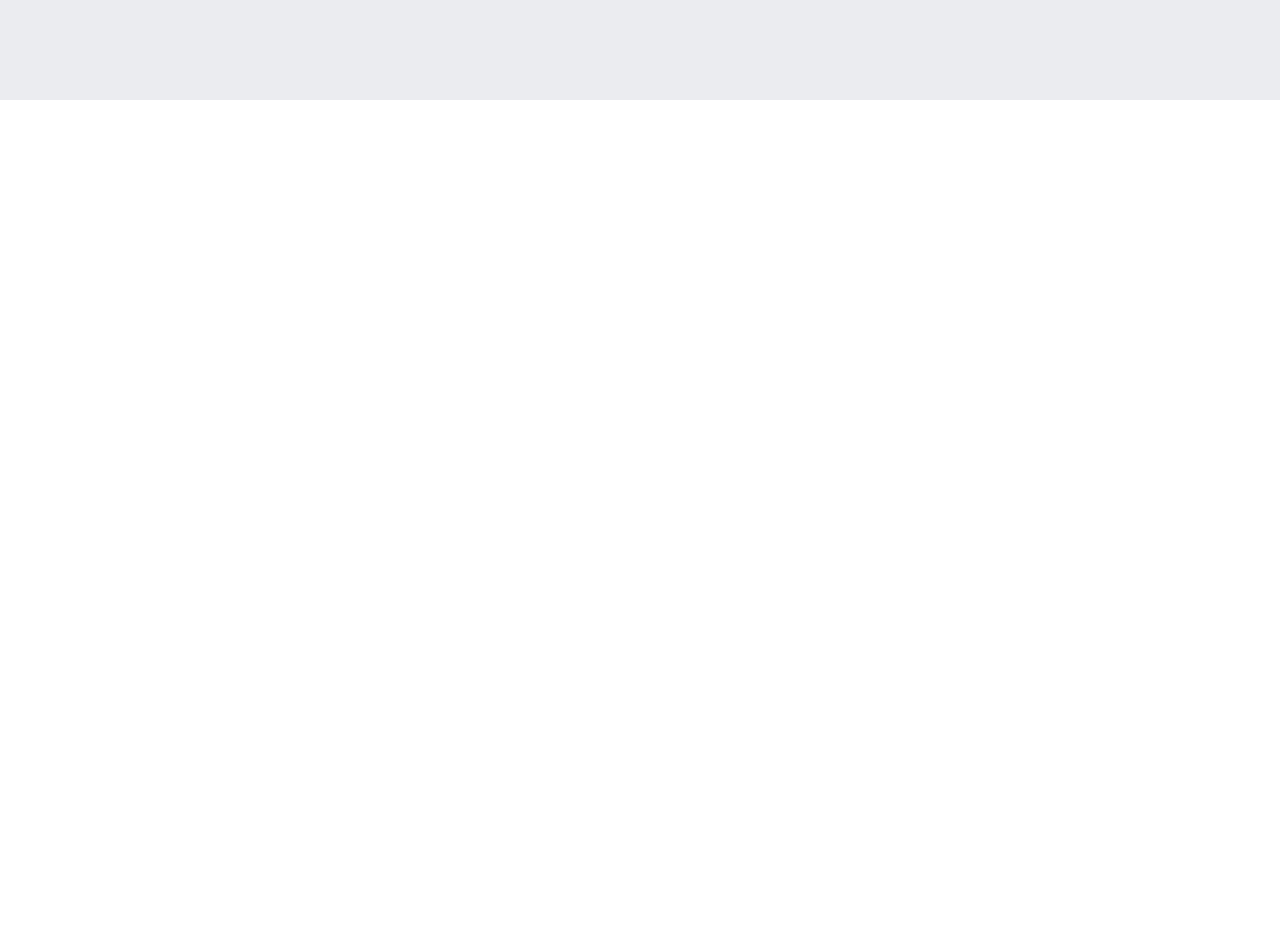
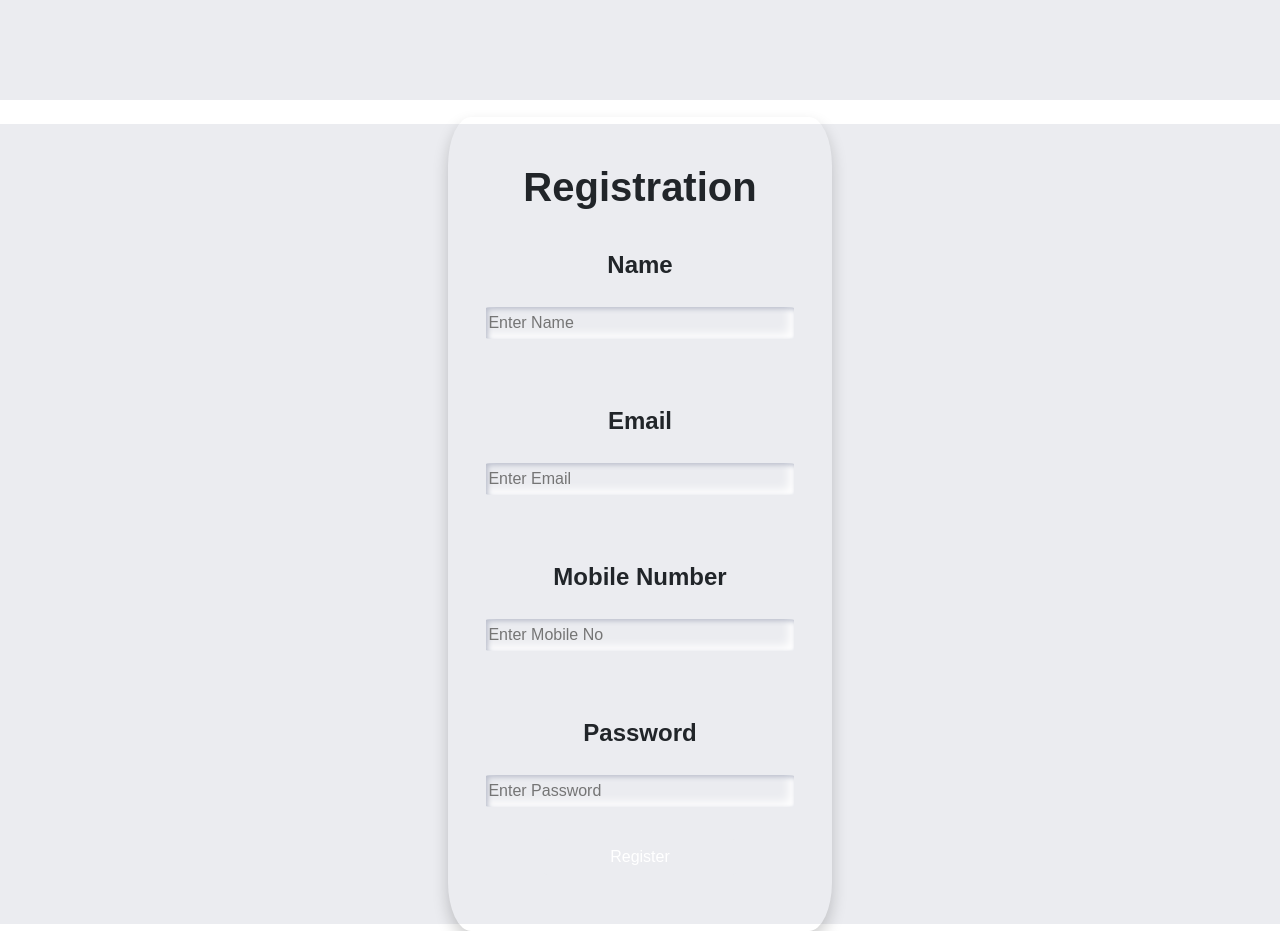
Before and after one commit to varunsanwaria9/Basic-MERN-Stack, a React (Create React App) app in the folder Front End/: page /reg in a window 1280 px wide. Shown: the part 700-1631 px from the top of the page. Before the commit the page ends 800 px from the top, so only its background shows below. Built offline with nearby package versions, Linux system fonts and the light colour scheme; the HTML template or start-up script is replaced by a standard one.

Commit message:
Added registration page

```diff
--- a/Front End/src/App.js
+++ b/Front End/src/App.js
@@ -1,6 +1,7 @@
 import React from 'react';
 import './App.css';
 import Login from './components/Login';
+import Registration from './components/Registration';
 
 function App() {
   return (
@@ -23,6 +24,8 @@ function App() {
         </Switch>
       </Router> */}
       <Login />
+      <br/>
+      <Registration />
     </div>
   );
 }
--- /dev/null
+++ b/Front End/src/components/CSS/Registration.css
@@ -0,0 +1,53 @@
+.register{
+    width: 100%;
+    height: 100vh;
+    background-color: #ebecf0;
+    display: flex;
+    justify-content: center;
+    align-items: center;
+    font-family: Arial, Helvetica, sans-serif;
+    font-weight: 600;
+}
+.register-form {
+    width: 30%;
+    height: auto;
+    padding: 5vh 0;
+    display: flex;
+    flex-direction: column;
+    align-items: center;
+    border-radius: 6%;
+    box-shadow: 0 8px 16px 0 rgba(0,0,0,0.2);
+}
+.register-title{
+    width: 100%;
+    height: 10vh;
+    font-size: 5vh;
+    text-align: center;
+    margin-bottom: 1vh;
+}
+.register-errmsg{
+    color:red;
+    margin-bottom: 2px;
+}
+label{
+    display:block;
+    width: 100%;
+    font-size: 3vh;
+}
+.register-input{
+    margin-right: 8%;
+    box-shadow: inset 2px 2px 5px #babecc,inset -5px -5px 10px #fff;
+    width: 80%;
+    height: 4vh;
+}
+.register-btn{
+    width:50%;
+}
+.register-btn,.register-input{
+    border:none;
+    outline: none;
+    font-size: 16px;
+    border-radius: 3.5%;
+    margin: 2vh 0;
+    background-color: #ebecf0;
+}
--- /dev/null
+++ b/Front End/src/components/Registration.js
@@ -0,0 +1,68 @@
+import React, { useState } from 'react'
+import axios from 'axios';
+import "./CSS/Registration.css"
+
+function Registration() {
+    const [registerObj , setRegisterObj] = useState({name:"",email:"",mobile:"",password:""})
+    const [msg , setMsg] = useState("")
+
+    const changeName = (evt) => setRegisterObj({...registerObj,name:evt.target.value});
+    const changeEmail = (evt) => setRegisterObj({...registerObj,email:evt.target.value});
+    const changeMobile = (evt) => setRegisterObj({...registerObj,mobile:evt.target.value});
+    const changePwd = (evt) => setRegisterObj({...registerObj,password:evt.target.value});
+
+    const handleSubmit = (evt) => {
+        evt.preventDefault();
+        console.log(`Form submitted:`);
+        console.log(`NAME: ${registerObj.name}`);
+        console.log(`EMAIL: ${registerObj.email}`);
+
+
+        axios.post('http://localhost:4500/emp/register', registerObj)
+            .then(res => {
+                console.log(res.data)
+                setMsg('REGISTRATION SUCCESSFUL')
+            })
+            .catch(err => {
+                console.log(err)
+                setMsg('INVALID UID OR PASSWORD')
+              })
+
+            setRegisterObj({name:"",email:"",mobile:"",dob:"",password:"",gender:""})
+
+    }
+
+    return (
+        <div className="register">
+            <br />
+            <form className="register-form" onSubmit={handleSubmit}>
+            <span className="register-title">Registration</span>
+            <span className="register-errmsg">{msg}</span>
+            <label>Name</label>
+                <input type="text" value={registerObj.name} className="register-input"
+                    onChange={changeName} placeholder="Enter Name"
+                    required />
+                <br /><br />
+                <label>Email</label>
+                <input type="email" value={registerObj.email} className="register-input"
+                    onChange={changeEmail} placeholder="Enter Email"
+                    required />
+                <br /><br />
+                <label>Mobile Number</label>
+                <input type="number" value={registerObj.mobile} className="register-input"
+                    onChange={changeMobile} placeholder="Enter Mobile No"
+                    required />
+                <br /><br />
+                <label>Password</label>
+                <input type="password" value={registerObj.password} className="register-input"
+                    onChange={changePwd} placeholder="Enter Password"
+                    required />
+                <button type="submit" className="btn btn-primary register-btn">Register</button>
+                <span className="register-reg"></span>
+            </form>
+        </div>
+    )
+}
+
+
+export default Registration
```
Also changed, not shown: 1 other file (tests, documents, lock files or other folders).
